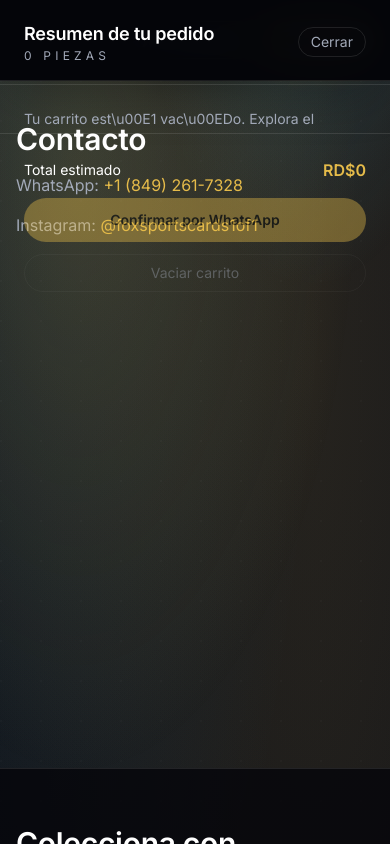
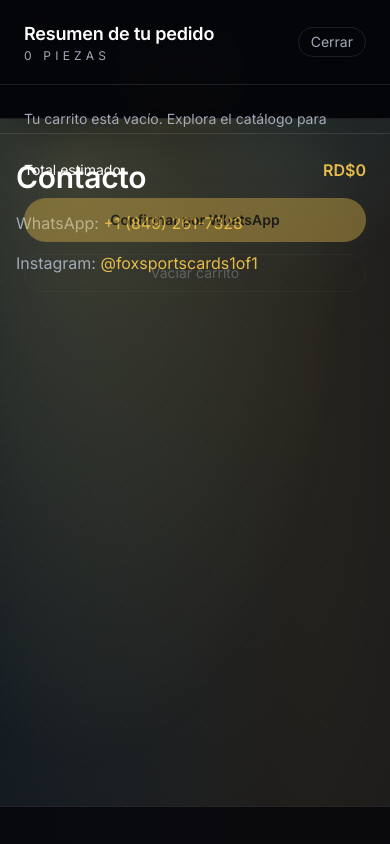
Before and after one commit to FoxSportsCards/foxsportscards1of1, a Next.js app: page /contacto in a window 390 px wide. Both pictures are taken after a click on the button "Carrito". Shown: the top 844 px of the page. Built offline with nearby package versions, Linux system fonts and the light colour scheme.

Commit message:
tu mensaje

```diff
--- a/components/CartDrawer.tsx
+++ b/components/CartDrawer.tsx
@@ -101,7 +101,7 @@ export default function CartDrawer() {
             <div className="flex-1 overflow-y-auto px-6 py-6">
               {items.length === 0 ? (
                 <p className="text-sm text-muted">
-                  Tu carrito est\u00E1 vac\u00EDo. Explora el cat\u00E1logo para a\u00F1adir piezas.
+                  Tu carrito está vacío. Explora el catálogo para añadir piezas.
                 </p>
               ) : (
                 <ul className="space-y-6">
@@ -122,7 +122,7 @@ export default function CartDrawer() {
                           <div>
                             <p className="font-medium text-white/90">{product.title}</p>
                             <p className="text-xs text-muted">
-                              {qty} \u00D7 {formatCurrency(product.price, product.currency ?? "DOP")}
+                              {qty} x {formatCurrency(product.price, product.currency ?? "DOP")}
                             </p>
                           </div>
                           <div className="flex items-center justify-between">
--- a/components/Header.tsx
+++ b/components/Header.tsx
@@ -7,7 +7,7 @@ import { usePathname } from "next/navigation";
 import CartDrawer from "./CartDrawer";
 
 const NAV_ITEMS = [
-  { label: "Cat\u00E1logo", href: "/catalogo" },
+  { label: "Catálogo", href: "/catalogo" },
   { label: "Lanzamientos", href: "/lanzamientos" },
   { label: "Historias", href: "/sobre" },
   { label: "Preguntas", href: "/preguntas" },
@@ -18,8 +18,8 @@ export default function Header() {
 
   return (
     <header className="sticky top-0 z-50 border-b border-white/10 bg-background/85 backdrop-blur-xl">
-      <div className="container flex h-20 items-center gap-4 py-3 sm:py-0">
-        <div className="flex min-w-0 flex-1 items-center gap-3">
+      <div className="container flex h-auto flex-wrap items-center justify-between gap-3 py-3 sm:h-20 sm:flex-nowrap sm:items-center sm:gap-4 sm:py-0">
+        <div className="flex min-w-0 items-center gap-3 sm:flex-1">
           <Link href="/" className="flex items-center gap-3 text-white transition hover:text-accent">
             <span className="relative flex h-11 w-11 items-center justify-center overflow-hidden rounded-full border border-white/20 bg-black/60">
               <Image
@@ -40,7 +40,7 @@ export default function Header() {
           </span>
         </div>
 
-        <nav className="hidden flex-1 items-center justify-center gap-1 rounded-full border border-white/10 bg-white/5 px-2 py-1 text-sm shadow-soft md:flex">
+        <nav className="hidden w-full items-center justify-center gap-1 rounded-full border border-white/10 bg-white/5 px-2 py-1 text-sm shadow-soft md:flex md:w-auto md:flex-1">
           {NAV_ITEMS.map(({ label, href }) => {
             const isActive = pathname === href;
             return (
@@ -60,7 +60,7 @@ export default function Header() {
           })}
         </nav>
 
-        <div className="flex flex-1 items-center justify-end gap-2">
+        <div className="flex items-center gap-2 sm:flex-1 sm:justify-end">
           <CartDrawer />
           <a
             href="https://www.instagram.com/foxsportscards1of1"
```
